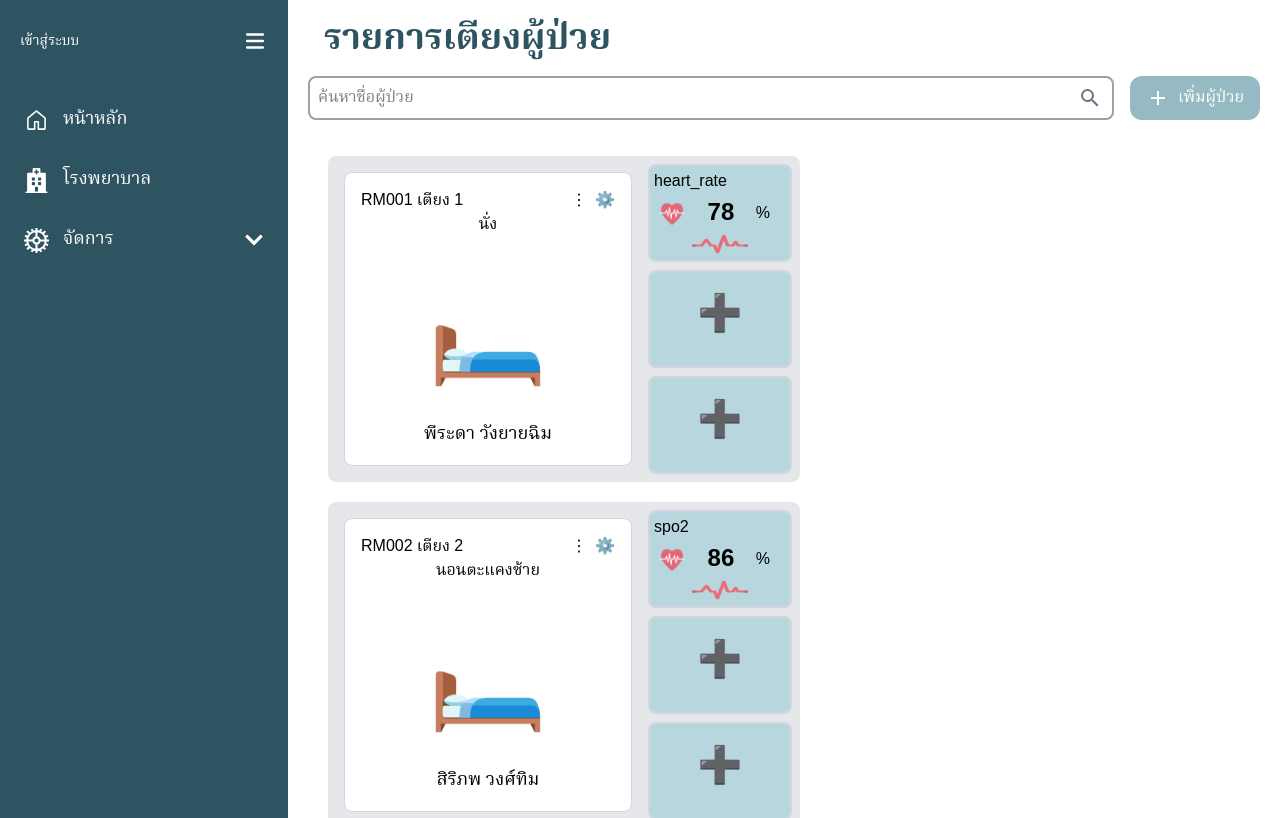
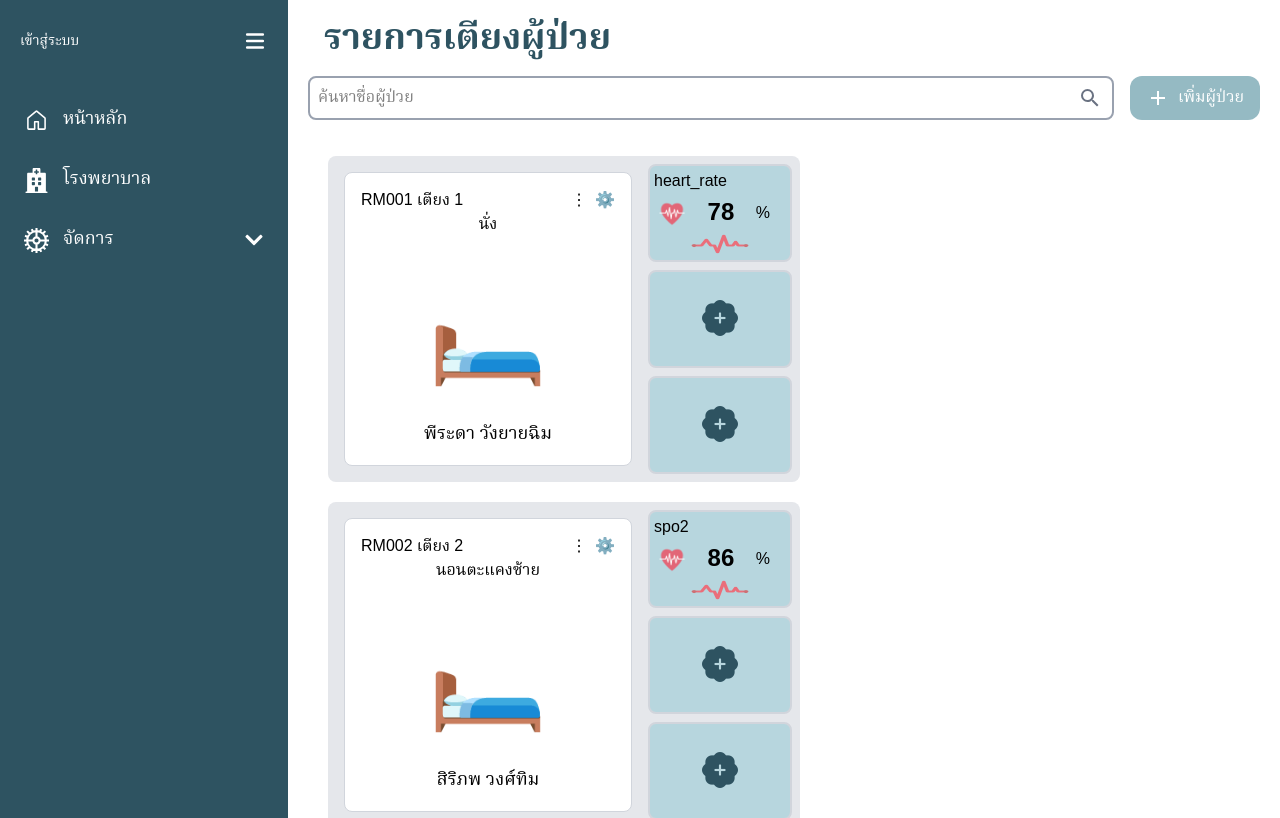
Before and after one commit to gortorrr/BedSensorFrontend, a React (Vite) app: page / in a window 1280 px wide. Shown: the top 818 px of the page. Built offline with nearby package versions, Linux system fonts and the light colour scheme.

Commit message:
edit icon add

```diff
--- a/package.json
+++ b/package.json
@@ -14,6 +14,7 @@
     "@mdi/react": "^1.6.1",
     "@tailwindcss/vite": "^4.0.9",
     "axios": "^1.8.1",
+    "bootstrap-icons": "^1.11.3",
     "lucide-react": "^0.477.0",
     "react": "^19.0.0",
     "react-dom": "^19.0.0",
--- a/src/components/Home/sensorCard.tsx
+++ b/src/components/Home/sensorCard.tsx
@@ -2,6 +2,7 @@ import React, { useEffect, useState } from "react";
 import { Sensor } from "../../types/sensor";
 import SensorListDialog from "./sensorListDialog";
 import { IoCloseCircle } from "react-icons/io5";
+import 'bootstrap-icons/font/bootstrap-icons.css';
 
 interface Props {
   sensor?: Sensor;
@@ -69,8 +70,10 @@ const SensorCard: React.FC<Props> = ({ sensor, sensorList }) => {
           </div>
         </>
       ) : (
-        <div className="flex items-center justify-center cursor-pointer pt-5">
-          <span className="text-4xl text-gray-500">➕</span>
+        <div className="flex items-center justify-center cursor-pointer pt-6">
+          {/* <span className="text-4xl text-gray-500">➕</span> */}
+          <i className="bi bi-patch-plus-fill text-4xl text-[#2E5361]"></i>
+          {/* <i className="bi bi-plus-circle-fill text-4xl text-[#2E5361]"></i> */}
         </div>
       )}
       {isDialogOpen && (
```
Also changed, not shown: 1 other file (tests, documents, lock files or other folders).
